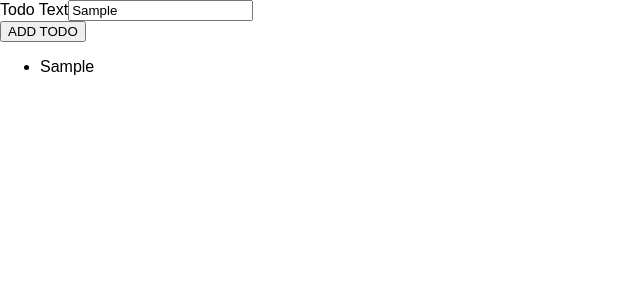
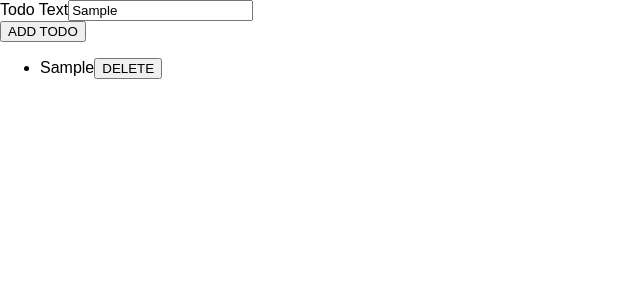
Before and after one commit to lenariem/typescript_react_app, a React (Create React App) app: page / in a window 1280 px wide. Both pictures are taken after typing "Sample" into the empty fields and a click on the button "ADD TODO". Shown: the top 300 px of the page, without its empty margins (0-640 px from the left). Built offline with nearby package versions, Linux system fonts and the light colour scheme.

Commit message:
delete to do

```diff
--- a/src/App.tsx
+++ b/src/App.tsx
@@ -3,6 +3,7 @@ import { Todo } from "./models";
 
 import TodoList from "./components/TodoList";
 import NewTodo from "./components/NewTodo";
+import { idText } from "typescript";
 
 const App: React.FC = () => {
     const [todos, setTodos] = useState<Todo[]>([]);
@@ -15,10 +16,16 @@ const App: React.FC = () => {
         ]);
     };
 
+    const toDeleteHandler = (todoId: string) => {
+        setTodos(prevTodos => {
+            return prevTodos.filter(todo => todo.id !== todoId);
+        });
+    };
+
     return (
         <div className="App">
             <NewTodo onAddTodo={todoAddHandler} />
-            <TodoList items={todos} />
+            <TodoList items={todos} onDeleteTodo={toDeleteHandler} />
         </div>
     );
 };
--- a/src/components/TodoList.tsx
+++ b/src/components/TodoList.tsx
@@ -2,13 +2,17 @@ import React from 'react';
 
 interface TodoListProps {
   items: {id: string, text: string}[];
+  onDeleteTodo: (id: string) => void;
 };
 
 const TodoList: React.FC<TodoListProps> = props => {
   return (
     <ul>
       {props.items.map(todo => (
-        <li key={todo.id}>{todo.text}</li>
+        <li key={todo.id}>
+        <span>{todo.text}</span>
+        <button onClick={props.onDeleteTodo.bind(null, todo.id)}>DELETE</button>
+        </li>
       ))}
     </ul>
   );
```
